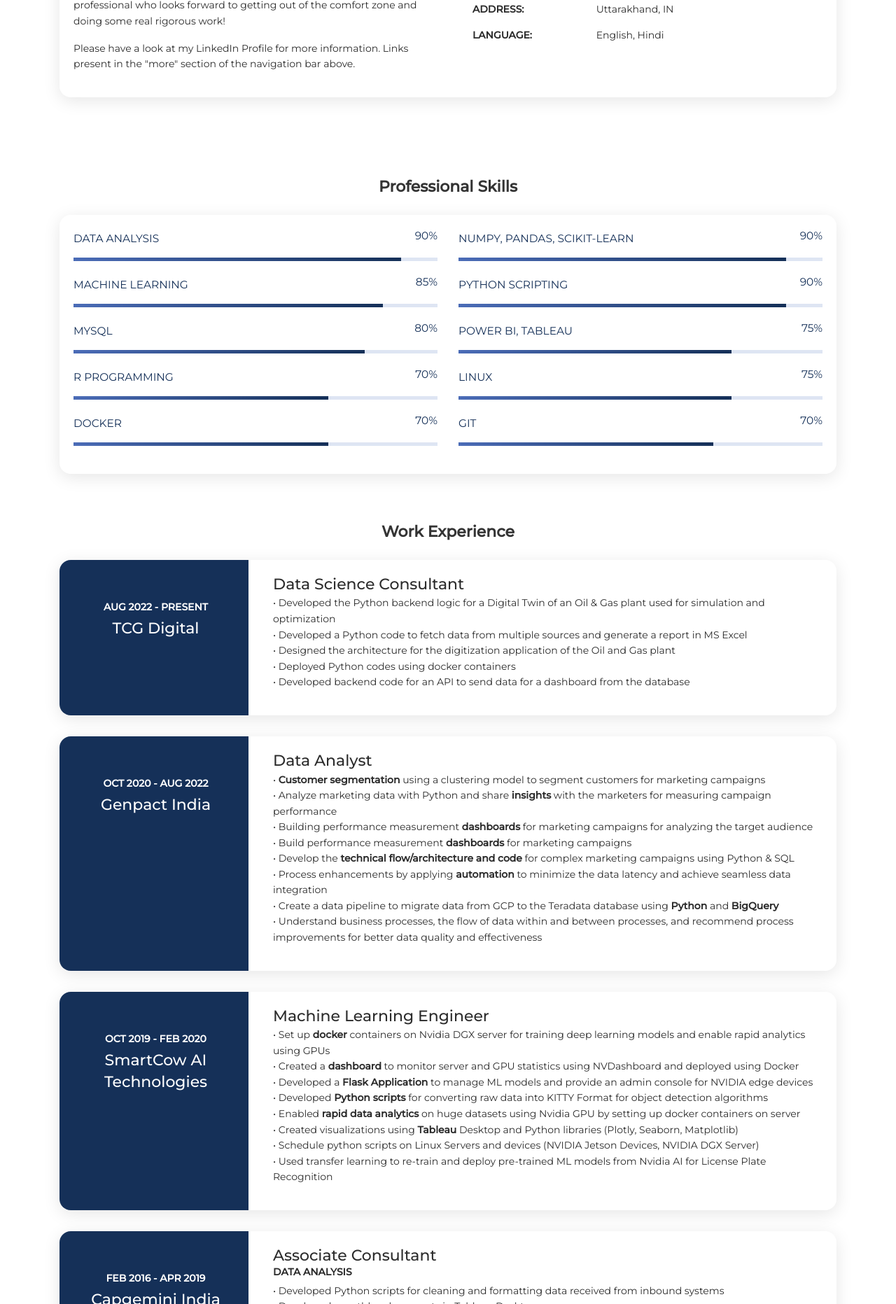
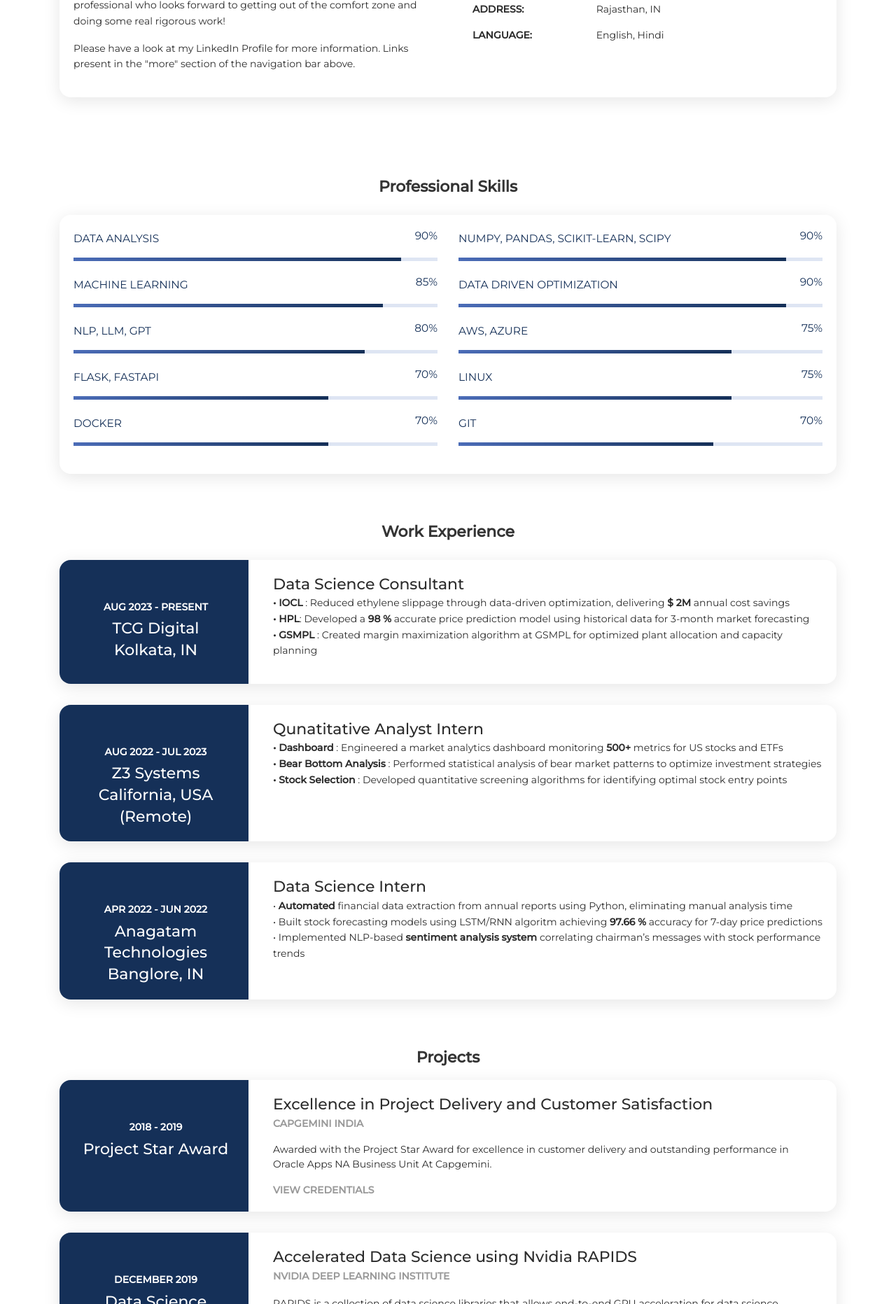
Before and after one commit to maniitkgp99/maniitkgp99.github.io, a plain HTML site: page index.html in a window 1280 px wide. Shown: the part 937-2800 px from the top of the page at 70% size. Drawn offline with Linux system fonts and the light colour scheme.

Commit message:
Add files via upload

```diff
--- a/index.html
+++ b/index.html
@@ -39,7 +39,7 @@
             <nav class="navbar navbar-expand-lg fixed-top navbar-transparent bg-primary" color-on-scroll="400">
                 <div class="container">
                     <div class="navbar-translate">
-                        <a class="navbar-brand nav-item nav-link smooth-scroll" href="#top" rel="tooltip">DK</a>
+                        <a class="navbar-brand nav-item nav-link smooth-scroll" href="#top" rel="tooltip">Manish</a>
                         <button class="navbar-toggler navbar-toggler" type="button" data-toggle="collapse"
                             data-target="#navigation" aria-controls="navigation" aria-expanded="false"
                             aria-label="Toggle navigation"><span class="navbar-toggler-bar bar1"></span><span
@@ -55,8 +55,8 @@
                             </li>
                             <li class="nav-item"><a class="nav-link smooth-scroll" href="#education">Education</a></li>
                             <li class="nav-item"><a class="nav-link smooth-scroll" href="#articles">Articles</a></li>
-                            <li class="nav-item"><a class="nav-link smooth-scroll" href="https://www.linkedin.com/in/deepankarkotnala/" target="_blank">LinkedIn</a></li>
-                            <li class="nav-item"><a class="nav-link smooth-scroll" href="https://github.com/deepankarkotnala" target="_blank">Github</a></li>
+                            <li class="nav-item"><a class="nav-link smooth-scroll" href="https://www.linkedin.com/in/manish-chouhan-82098b1a3/" target="_blank">LinkedIn</a></li>
+                            <li class="nav-item"><a class="nav-link smooth-scroll" href="https://github.com/mkc940" target="_blank">Github</a></li>
 		       </ul>
                     </div>
                 </div>
@@ -73,7 +73,7 @@
                         <div class="container">
                             <div class="content-center">
                                 <div class="cc-profile-image"><a
-                                        href="https://www.linkedin.com/in/deepankarkotnala/" target="_blank"><img
+                                        href="https://www.linkedin.com/in/manish-chouhan-82098b1a3/" target="_blank"><img
                                             src="https://avatars.githubusercontent.com/u/50797917?v=4"
                                             alt="Image" /></a></div>
                                 <h3 class="title2" style="margin-bottom:12px">Manish</h3>
@@ -107,17 +107,17 @@
                                         <div class="h5 mt-0 title1">Basic Information</div>
                                         <div class="row">
                                             <div class="col-sm-4"><strong class="text-uppercase">Age:</strong></div>
-                                            <div class="col-sm-8">29</div>
+                                            <div class="col-sm-8">25</div>
                                         </div>
                                         <div class="row mt-3">
                                             <div class="col-sm-4"><strong class="text-uppercase">Email:</strong></div>
-                                            <div class="col-sm-8"><a href="mailto:dkotnala5@gmail.com" rel="tooltip"
-                                                    title1="Click to send email">dkotnala5@gmail.com</a></div>
+                                            <div class="col-sm-8"><a href="mailto:maniitkgp99@gmail.com" rel="tooltip"
+                                                    title1="Click to send email">maniitkgp99@gmail.com</a></div>
                                         </div>
 
                                         <div class="row mt-3">
                                             <div class="col-sm-4"><strong class="text-uppercase">Address:</strong></div>
-                                            <div class="col-sm-8">Uttarakhand, IN</div>
+                                            <div class="col-sm-8">Rajasthan, IN</div>
                                         </div>
                                         <div class="row mt-3">
                                             <div class="col-sm-4"><strong class="text-uppercase">Language:</strong>
@@ -149,7 +149,7 @@
                                     </div>
                                     <div class="col-md-6">
                                         <div class="progress-container progress-primary"><span
-                                                class="progress-badge">Numpy, Pandas, Scikit-learn</span>
+                                                class="progress-badge">Numpy, Pandas, Scikit-learn, Scipy</span>
                                             <div class="progress">
                                                 <div class="progress-bar progress-bar-primary" data-aos="progress-full"
                                                     data-aos-offset="10" data-aos-duration="2000" role="progressbar"
@@ -173,7 +173,7 @@
                                     </div>
                                     <div class="col-md-6">
                                         <div class="progress-container progress-primary"><span
-                                                class="progress-badge">Python Scripting</span>
+                                                class="progress-badge">Data driven Optimization</span>
                                             <div class="progress">
                                                 <div class="progress-bar progress-bar-primary" data-aos="progress-full"
                                                     data-aos-offset="10" data-aos-duration="2000" role="progressbar"
@@ -186,7 +186,7 @@
 
                                 <div class="row">
                                     <div class="col-md-6">
-                                        <div class="progress-container progress-primary"><span class="progress-badge">MySQL</span>
+                                        <div class="progress-container progress-primary"><span class="progress-badge">NLP, LLM, GPT</span>
                                             <div class="progress">
                                                 <div class="progress-bar progress-bar-primary" data-aos="progress-full"
                                                     data-aos-offset="10" data-aos-duration="2000" role="progressbar"
@@ -198,7 +198,7 @@
 
                                     <div class="col-md-6">
                                         <div class="progress-container progress-primary"><span
-                                                class="progress-badge">Power BI, Tableau</span>
+                                                class="progress-badge">AWS, Azure</span>
                                             <div class="progress">
                                                 <div class="progress-bar progress-bar-primary" data-aos="progress-full"
                                                     data-aos-offset="10" data-aos-duration="2000" role="progressbar"
@@ -212,7 +212,7 @@
                                 <div class="row">
                                     <div class="col-md-6">
                                         <div class="progress-container progress-primary"><span
-                                                class="progress-badge">R Programming</span>
+                                                class="progress-badge">Flask, FastAPI</span>
                                             <div class="progress">
                                                 <div class="progress-bar progress-bar-primary" data-aos="progress-full"
                                                     data-aos-offset="10" data-aos-duration="2000" role="progressbar"
@@ -272,18 +272,19 @@
                                 <div class="col-md-3 bg-primary" data-aos="fade-right" data-aos-offset="50"
                                     data-aos-duration="500">
                                     <div class="card-body cc-education-header">
-                                        <h6>Aug 2022 - Present</h6>
+                                        <h6>Aug 2023 - Present</h6>
                                         <div class="h5">TCG Digital</div>
+                                        <div class="h5">Kolkata, IN</div>
                                     </div>
                                 </div>
                                 <div class="col-md-9" data-aos="fade-left" data-aos-offset="50" data-aos-duration="500">
                                     <div class="card-body">
                                         <div class="h5">Data Science Consultant</div>
-					    <p>• Developed the Python backend logic for a Digital Twin of an Oil & Gas plant used for simulation and optimization
-						<br>• Developed a Python code to fetch data from multiple sources and generate a report in MS Excel
-						<br>• Designed the architecture for the digitization application of the Oil and Gas plant
-						<br>• Deployed Python codes using docker containers
-					    	<br>• Developed backend code for an API to send data for a dashboard from the database
+                                            <p><b>• IOCL</b> : Reduced ethylene slippage through data-driven optimization, delivering <b>$ 2M</b> annual cost savings
+                                            <br><b>• HPL</b>: Developed a <b>98 %</b> accurate price prediction model using historical data for 3-month market forecasting
+                                            <br><b>• GSMPL </b> : Created margin maximization algorithm at GSMPL for optimized plant allocation and capacity planning
+                                            <!-- <br>• Deployed Python codes using docker containers
+					    	<br>• Developed backend code for an API to send data for a dashboard from the database -->
                         		</p>
                                     </div>
                                 </div>
@@ -296,22 +297,18 @@
                                 <div class="col-md-3 bg-primary" data-aos="fade-right" data-aos-offset="50"
                                     data-aos-duration="500">
                                     <div class="card-body cc-education-header">
-                                        <h6>Oct 2020 - Aug 2022</h6>
-                                        <div class="h5">Genpact India</div>
+                                        <h6>Aug 2022 - Jul 2023</h6>
+                                        <div class="h5">Z3 Systems</div>
+                                        <div class="h5">California, USA (Remote)</div>
                                     </div>
                                 </div>
                                 <div class="col-md-9" data-aos="fade-left" data-aos-offset="50" data-aos-duration="500">
                                     <div class="card-body">
-                                        <div class="h5">Data Analyst</div>
-					          <p>• <b>Customer segmentation</b> using a clustering model to segment customers for marketing campaigns
-						 <br>• Analyze marketing data with Python and share <b>insights</b> with the marketers for measuring campaign performance
-						 <br>• Building performance measurement <b>dashboards</b> for marketing campaigns for analyzing the target audience
-						 <br>• Build performance measurement <b>dashboards</b> for marketing campaigns
-						 <br>• Develop the <b>technical flow/architecture and code</b> for complex marketing campaigns using Python & SQL
-						 <br>• Process enhancements by applying <b>automation</b> to minimize the data latency and achieve seamless data integration
-						 <br>• Create a data pipeline to migrate data from GCP to the Teradata database using <b>Python</b> and <b>BigQuery</b>
-						 <br>• Understand business processes, the flow of data within and between processes, and recommend process improvements for better data quality and effectiveness
-                                                 </p>
+                                        <div class="h5">Qunatitative Analyst Intern</div>
+                                            <p><b>• Dashboard </b>: Engineered a market analytics dashboard monitoring <b>500+</b> metrics for US stocks and ETFs
+                                            <br><b>• Bear Bottom Analysis </b>: Performed statistical analysis of bear market patterns to optimize investment strategies
+                                            <br><b>• Stock Selection </b>: Developed quantitative screening algorithms for identifying optimal stock entry points
+                                            </p>
                                     </div>
                                 </div>
                             </div>
@@ -322,57 +319,79 @@
                                 <div class="col-md-3 bg-primary" data-aos="fade-right" data-aos-offset="50"
                                     data-aos-duration="500">
                                     <div class="card-body cc-education-header">
-                                        <h6>Oct 2019 - Feb 2020</h6>
-                                        <div class="h5">SmartCow AI Technologies</div>
+                                        <h6>Apr 2022 - Jun 2022</h6>
+                                        <div class="h5">Anagatam Technologies</div>
+                                        <div class="h5">Banglore, IN</div>
                                     </div>
                                 </div>
                                 <div class="col-md-9" data-aos="fade-left" data-aos-offset="50" data-aos-duration="500">
                                     <div class="card-body">
-                                        <div class="h5">Machine Learning Engineer</div>
-                                            <p>• Set up <b>docker</b> containers on Nvidia DGX server for training deep learning models and enable rapid analytics using GPUs
-                                            <br>• Created a <b>dashboard</b> to monitor server and GPU statistics using NVDashboard and deployed using Docker
-					    <br>• Developed a <b>Flask Application</b> to manage ML models and provide an admin console for NVIDIA edge devices
-                                            <br>• Developed <b>Python scripts</b> for converting raw data into KITTY Format for object detection algorithms
-                                            <br>• Enabled <b>rapid data analytics</b> on huge datasets using Nvidia GPU by setting up docker containers on server
-                                            <br>• Created visualizations using <b>Tableau</b> Desktop and Python libraries (Plotly, Seaborn, Matplotlib)
-                                            <br>• Schedule python scripts on Linux Servers and devices (NVIDIA Jetson Devices, NVIDIA DGX Server)
-					    <br>• Used transfer learning to re-train and deploy pre-trained ML models from Nvidia AI for License Plate Recognition
+                                        <div class="h5">Data Science Intern</div>
+                                            <p>• <b>Automated </b>financial data extraction from annual reports using Python, eliminating manual analysis time
+                                            <br>• Built stock forecasting models using LSTM/RNN algoritm achieving <b>97.66 % </b> accuracy for 7-day price predictions
+					                        <br>• Implemented NLP-based <b>sentiment analysis system </b>correlating chairman’s messages with stock performance trends
                                         </p>
                                     </div>
                                 </div>
                             </div>
                         </div>
 
+                    </div>
+                </div>
+
+                <div class="section" id="projects">
+                    <div class="container cc-education">
+                        <div class="h5 text-center mb-3 title1">Projects</div>
+
                         <div class="custom-card">
                             <div class="row">
                                 <div class="col-md-3 bg-primary" data-aos="fade-right" data-aos-offset="50"
                                     data-aos-duration="500">
-                                    <div class="card-body card-head cc-education-header">
-                                        <h6>Feb 2016 - Apr 2019</h6>
-                                        <div class="h5">Capgemini India</div>
+                                    <div class="card-body cc-education-header">
+                                        <h6>2018 - 2019</h6>
+                                        <div class="h5">Project Star Award</div>
                                     </div>
                                 </div>
                                 <div class="col-md-9" data-aos="fade-left" data-aos-offset="50" data-aos-duration="500">
                                     <div class="card-body">
-                                        <div class="h5">Associate Consultant</div>
-					    <h6> Data Analysis </h6>
-                                             <p>• Developed Python scripts for cleaning and formatting data received from inbound systems
-                                            <br>• Developed monthly sales reports in Tableau Desktop
-					    </p>
-					    <h6> Application Development</h6>
-					     <p>• Developed PLSQL procedures and functions for data processing as per the project requirement
-					    <br>• Scheduled shell scripts using Crontab and handled Oracle Solaris Servers based on Linux
-                        <br>• Performance Tuning of the database procedures and SQL queries using profiler and index rebuild techniques
-					    <br>• Improved performance of application via Index Rebuild and gained 18gb space on the Production server
-					    <br>• Used SQL Loader to load data from flat files to Oracle tables
-					    <br>• Developed the front-end for an Oracle Data Migration web-based tool using HTML, CSS and JavaScript
-                                            </p>
+                                        <div class="h5">Excellence in Project Delivery and Customer Satisfaction
+                                        </div>
+                                        <p class="category" style="text-align: left">Capgemini India</p>
+                                        Awarded with the Project Star Award for excellence in customer delivery and
+                                        outstanding performance in Oracle Apps NA Business Unit At Capgemini.</p>
+                                        <a class="category"
+                                            href="https://media-exp1.licdn.com/media-proxy/ext?w=797&h=578&f=n&hash=W1Unb96vHDHb%2BKBKdjDJlDVi84U%3D&ora=1%2CaFBCTXdkRmpGL2lvQUFBPQ%2CxAVta5g-0R6jnhodx1Ey9KGTqAGj6E5DQJHUA3L0CHH05IbfPWi9Lc6NeLao9UARcCgCjQBmKe-1SDazQY69eNjsetV12sLmJML5agYUbhl4j3lK6w"
+                                            target="_blank">View Credentials</a>
+                                    </div>
+                                </div>
+                            </div>
+                        </div>
+                        <div class="custom-card">
+                            <div class="row">
+                                <div class="col-md-3 bg-primary" data-aos="fade-right" data-aos-offset="50"
+                                    data-aos-duration="500">
+                                    <div class="card-body cc-education-header">
+                                        <h6>December 2019</h6>
+                                        <div class="h5">Data Science</div>
+                                    </div>
+                                </div>
+                                <div class="col-md-9" data-aos="fade-left" data-aos-offset="50" data-aos-duration="500">
+                                    <div class="card-body">
+                                        <div class="h5">Accelerated Data Science using Nvidia RAPIDS</div>
+                                        <p class="category" style="text-align: left">Nvidia Deep Learning Institute</p>
+                                        <p>RAPIDS is a collection of data science libraries that allows end-to-end GPU
+                                            acceleration for data science workflows, and together with Dask, can
+                                            leverage multiple GPUs on larger-than-memory datasets. </p>
+                                        <a class="category"
+                                            href="https://courses.nvidia.com/certificates/21591a7a9e7f40a1a0655a925cd1bf0e"
+                                            target="_blank">View Credentials</a>
                                     </div>
                                 </div>
                             </div>
                         </div>
                     </div>
                 </div>
+
 
                 <div class="section" id="education">
                     <div class="container cc-education">
@@ -542,7 +561,7 @@
         </div>
         <div class="h5 title1 text-center">Manish</div>
         <div class="text-center text-muted">
-            <p style="font-size: 0.95rem; text-align: center">&copy; 2025 Manish. All rights reserved.
+            <p style="font-size: 0.95rem; text-align: center">&copy; 2023 Manish. All rights reserved.
             </p>
         </div>
     </footer>
```
